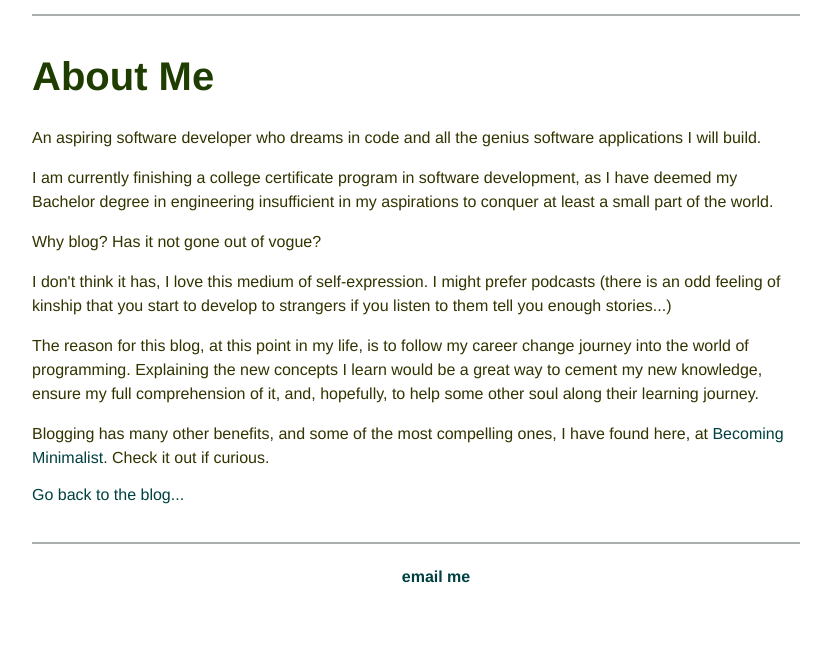
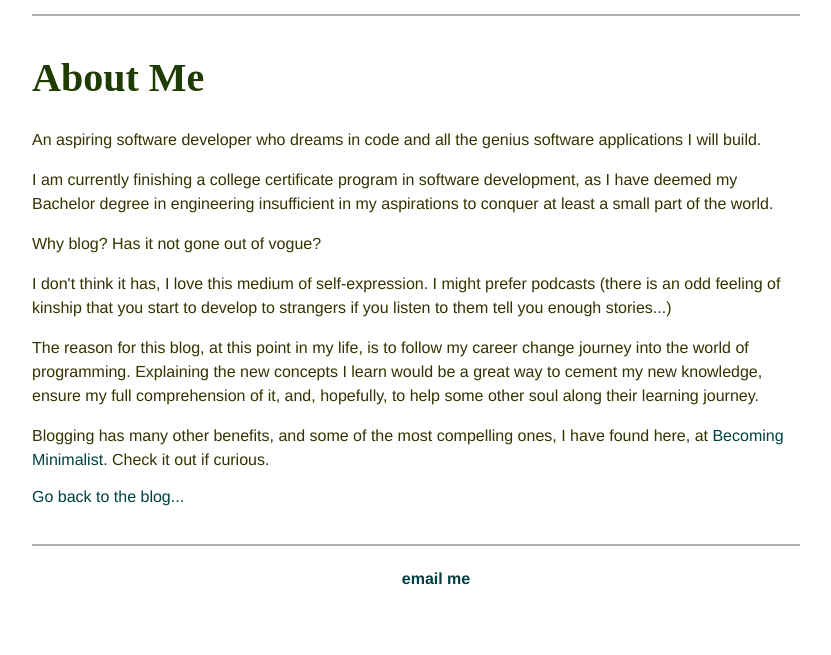
Before and after one commit to dostap/dostap, a Jekyll site: the page built from about/index.html, in a window 1280 px wide. Shown: the part 563-1218 px from the top of the page, without its empty margins (224-1055 px from the left). Built offline with Jekyll 4.4.1, drawn with Linux system fonts in a browser that asks for light colours; some web fonts are replaced.

Commit message:
Update main.css

```diff
--- a/css/main.css
+++ b/css/main.css
@@ -34,6 +34,7 @@ nav ul li a{
 h1 {
     font-size: 2.5em;
   color: #1F3D00;
+  font-family: 'Redressed', cursive;
 }
 p {
     font-size: 1em;
```
